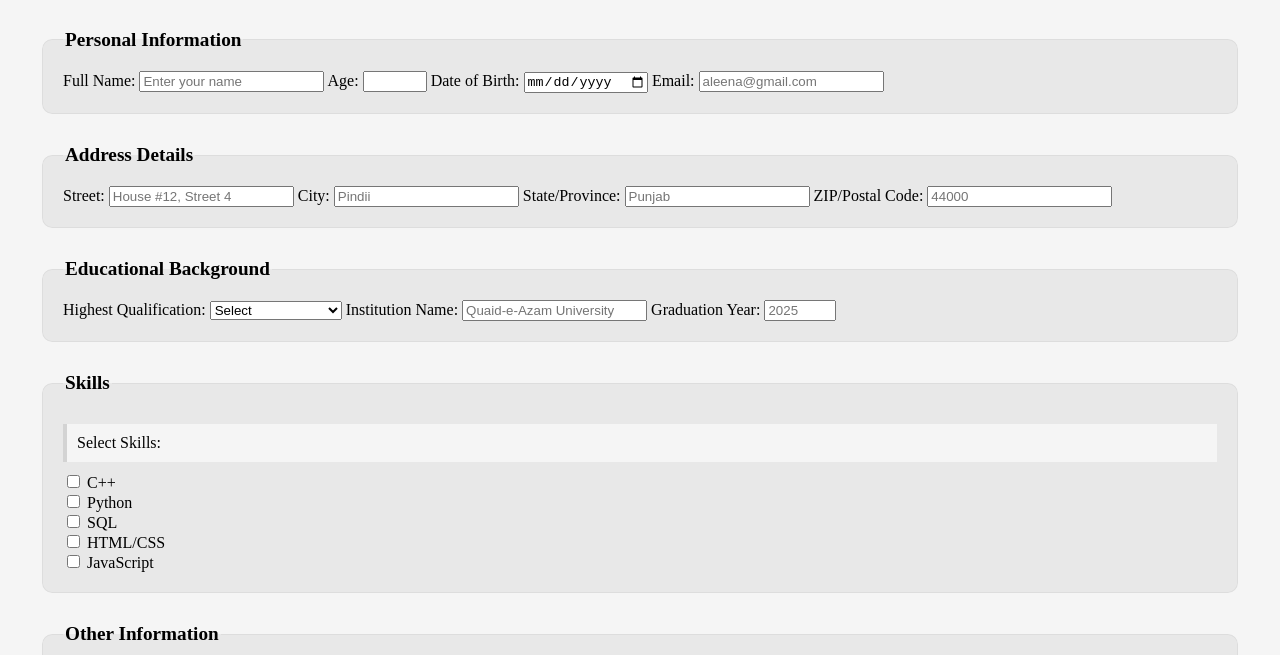
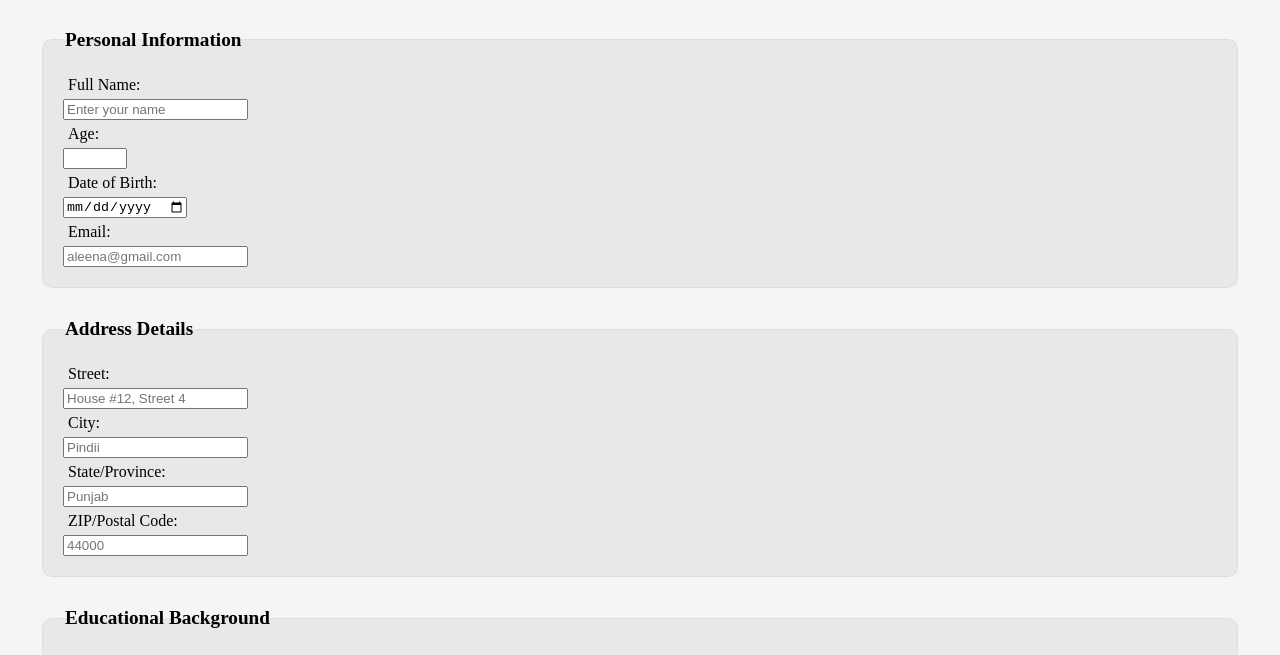
Before and after one commit to aleena1298/aleena1298.github.io, a plain HTML site: page Lab05/form.html in a window 1280 px wide. Shown: the part 105-760 px from the top of the page. Drawn offline with Linux system fonts and the light colour scheme.

Commit message:
LAb05 task

```diff
--- a/Lab05/styles.css
+++ b/Lab05/styles.css
@@ -243,6 +243,12 @@ legend {
   font-size: 1.2rem;
   font-weight: bold;
 }
+label{
+  display: block;
+  padding: 5px;
+  box-sizing: border-box;
+
+}
 #skills label{
     display: block;
 }
```
